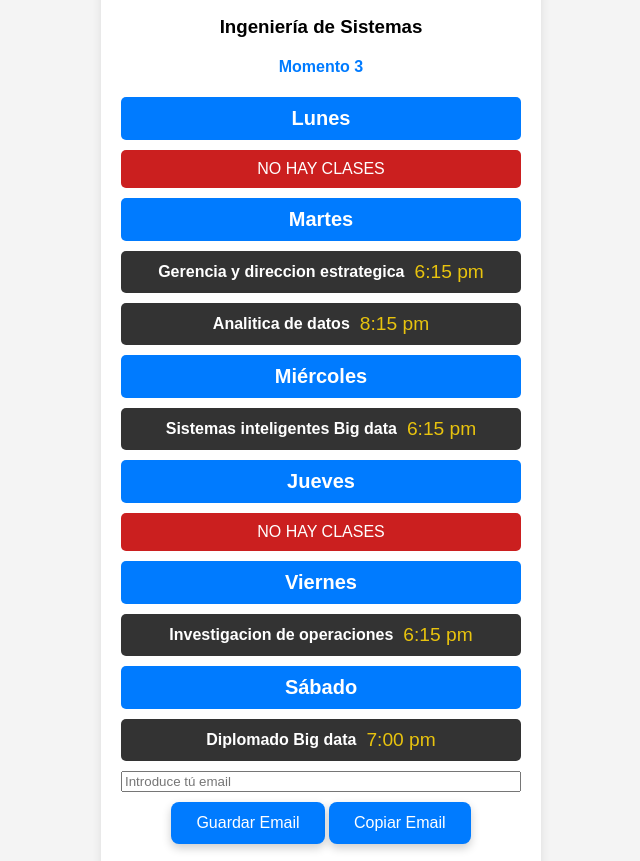
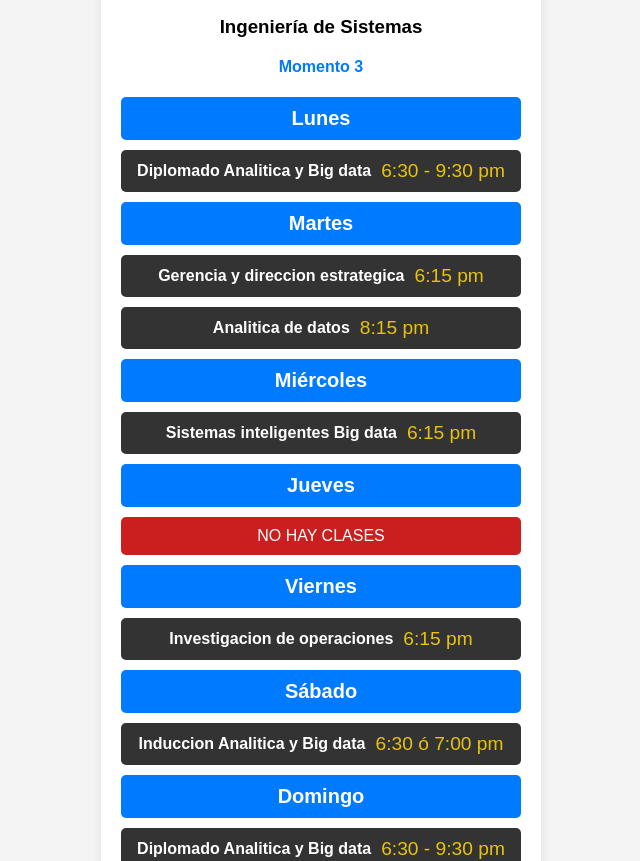
Before and after one commit to AlexHurPi/HorarioAmigos, a plain HTML site: page index.html in a window 1280 px wide. Shown: the part 94-955 px from the top of the page, without its empty margins (319-959 px from the left). Drawn offline with Linux system fonts and the light colour scheme.

Commit message:
Commit 37

```diff
--- a/index.html
+++ b/index.html
@@ -156,7 +156,10 @@
 <!-------------------------------------------Horario de clases---------------------------------------------------->
         <div class="day">Lunes</div>
         <div class="link-container">
-            <a class="no-clases" target="_blank">NO HAY CLASES</a>
+            <a href="https://us02web.zoom.us/j/84405461727" target="_blank">
+                    <span class="titulo">Diplomado Analitica y Big data</span>
+                    <span class="hora">6:30 - 9:30 pm</span>
+            </a>
         </div>
 
         <div class="day">Martes</div>
@@ -192,12 +195,19 @@
         </div>
          <div class="day">Sábado</div>
          <div class="link-container">
-            <a href="https://hab.me/HO4MLuJ" target="_blank">
-                    <span class="titulo">Diplomado Big data</span>
-                    <span class="hora">7:00 pm</span>
+            <a href="https://us02web.zoom.us/j/83238491437" target="_blank">
+                    <span class="titulo">Induccion Analitica y Big data</span>
+                    <span class="hora">6:30 ó 7:00 pm</span>
             </a>
         </div>
-
+        <div class="day">Domingo</div>
+        <div class="link-container">
+            <a href="https://us02web.zoom.us/j/89400597903" target="_blank">
+                    <span class="titulo">Diplomado Analitica y Big data</span>
+                    <span class="hora">6:30 - 9:30 pm</span>
+            </a>
+        </div>
+<!-------------------------------------------Email---------------------------------------------------->
         <div class="link-container">
             <input id="emailInput" type="email" placeholder="Introduce tú email">
             <div>
@@ -205,8 +215,6 @@
                 <button class="btn" onclick="copiarEmailGuardado()">Copiar Email</button>
             </div>
         </div>
-
-
 
 <!-------------------------------------------Enlaces de interes---------------------------------------------------->
         <div>
```
